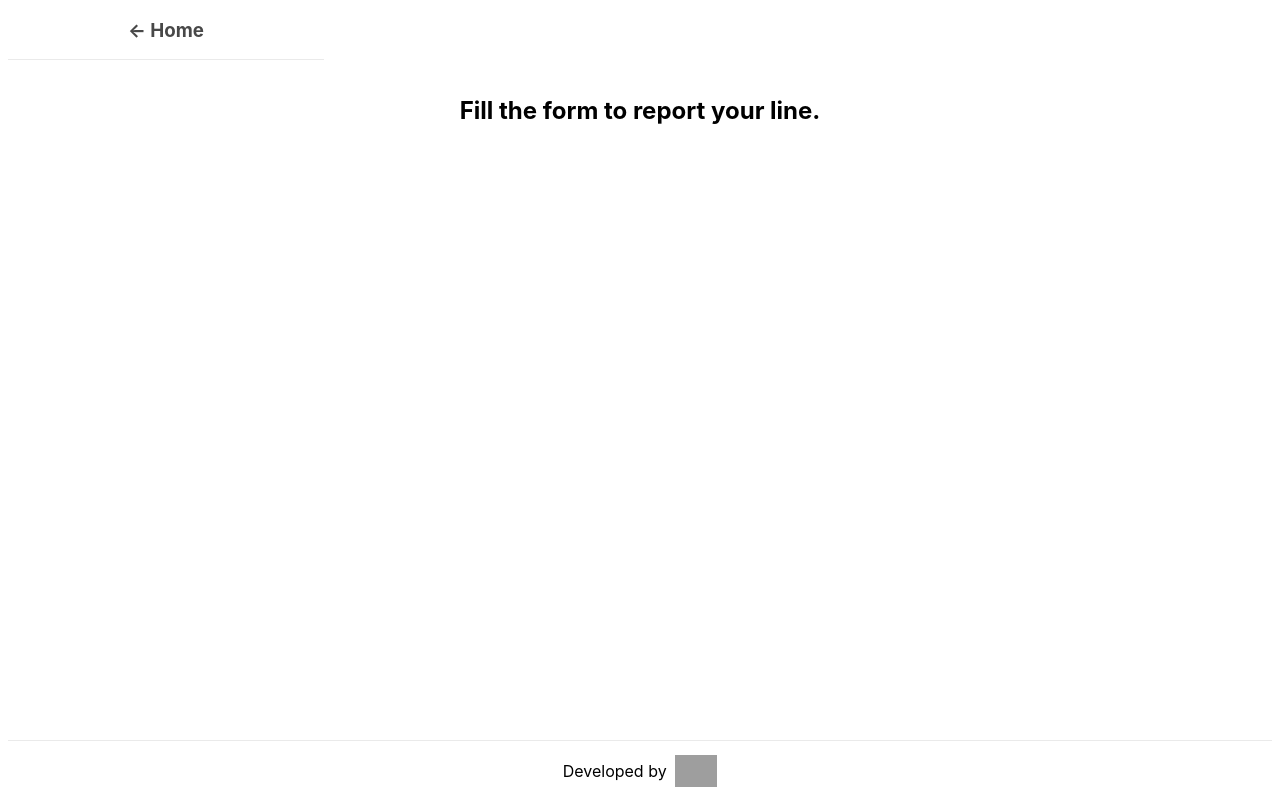
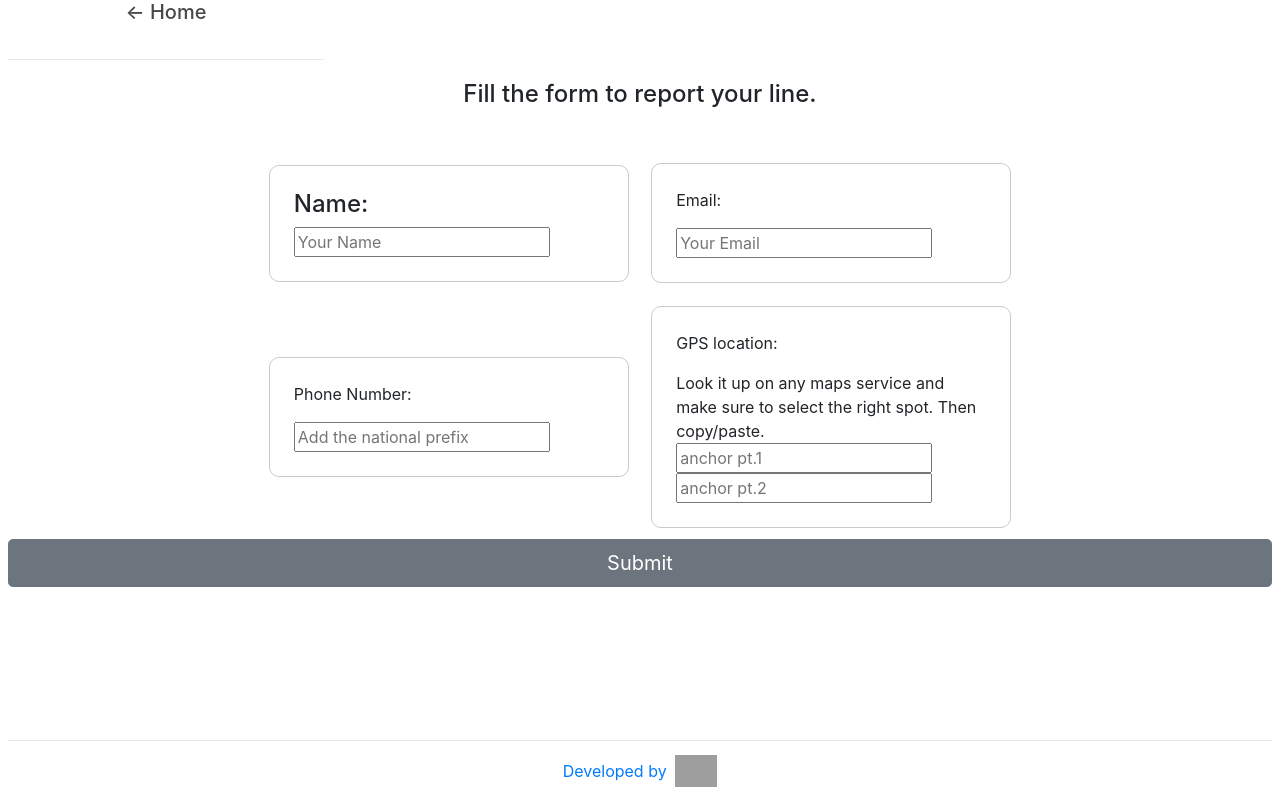
Before and after one commit to querciak/send-line-location, a Next.js app: page /posts/send-line-position in a window 1280 px wide. Built offline with nearby package versions, Linux system fonts and the light colour scheme; grey boxes are pictures that could not be loaded.

Commit message:
feat: form fields and submit button

```diff
--- a/lib/posts.js
+++ b/lib/posts.js
@@ -5,8 +5,10 @@ import matter from 'gray-matter'
 const postsDirectory = path.join(process.cwd(), 'posts')
 
 export function getSortedPostsData() {
+
   // Get file names under /posts
   const fileNames = fs.readdirSync(postsDirectory)
+
   const allPostsData = fileNames.map(fileName => {
     // Remove ".md" from file name to get id
     const id = fileName.replace(/\.md$/, '')
@@ -24,6 +26,7 @@ export function getSortedPostsData() {
       ...matterResult.data
     }
   })
+
   // Sort posts by date
   return allPostsData.sort((a, b) => {
     if (a.date < b.date) {
@@ -32,4 +35,5 @@ export function getSortedPostsData() {
       return -1
     }
   })
+
 }
--- a/pages/_app.js
+++ b/pages/_app.js
@@ -1,4 +1,5 @@
 import '../styles/globals.css'
+import 'bootstrap/dist/css/bootstrap.css'
 
 function MyApp({ Component, pageProps }) {
   return <Component {...pageProps} />
--- a/pages/index.js
+++ b/pages/index.js
@@ -10,12 +10,6 @@ export default function Home(props) {
         <title>{siteTitle}</title>
         <link rel="icon" href="/slacktn-logo.ico"/>
       </Head>
-
-      <header className={styles.header}>
-        <h3>
-          <Link href="/"><a>Home</a></Link>
-        </h3>
-      </header>
 
       <main className={styles.main}>
         <h4 className={styles.title}>
--- a/pages/posts/info-about-us.js
+++ b/pages/posts/info-about-us.js
@@ -11,9 +11,9 @@ export default function InfoAboutUs() {
             </Head>
 
             <header className={styles.header}>
-                <h3>
-                    <Link href="/"><a>&larr; Home</a></Link>
-                </h3>
+                <h5>
+                    <Link href="/"><a className={styles.aaheader}>&larr; Home</a></Link>
+                </h5>
             </header>
 
             <main className={styles.maingeneral}>
--- a/pages/posts/send-line-position.js
+++ b/pages/posts/send-line-position.js
@@ -1,6 +1,7 @@
 import styles from '../../styles/Home.module.css'
 import Head from 'next/head'
 import Link from 'next/link'
+import { Button } from 'reactstrap'
 
 export default function SendLinePosition() {
 
@@ -12,18 +13,108 @@ export default function SendLinePosition() {
             </Head>
 
             <header className={styles.header}>
-                <h3>
-                    <Link href="/"><a>&larr; Home</a></Link>
-                </h3>
+                <h5>
+                    <Link href="/"><a className={styles.aaheader}>&larr; Home</a></Link>
+                </h5>
             </header>
 
             <main className={styles.maingeneral}>
-                <h2>
+                <h2 className={styles.description}>
                     Fill the form to report your line.
                 </h2>
 
+                {/* <div
+                    className="container-fluid"
+                    style={{ backgroundColor: "#7E57C2", color: "white" }}
+                    >
+                    <div className="container">
+                        <div className="flexbox">
 
+                            <div className="row my-4">
+                            <div className="col-lg-6 mb-4">
+                                <input
+                                type="name"
+                                className="inputBox"
+                                placeholder="Your Name"
+                                />
+                            </div>
+                            <div className="col-lg-6 mb-4">
+                                <input
+                                type="email"
+                                className="inputBox"
+                                placeholder="Your Email"
+                                />
+                            </div>
+                            </div>
+                            <textarea rows = "2" className="inputBox mb-4" placeholder="Your Message" />
+                            <button className="btn btn-light mb-4 py-3">
+                            Submit
+                            </button>
+                        </div>
+                    </div>
+                </div> */}
 
+                <div className={styles.grid}>
+
+                            <div className={styles.cardsl}>
+                                <h4>Name:</h4>
+                                <input
+                                type="name"
+                                className="inputBox"
+                                placeholder="Your Name"
+                                />
+                            </div>
+
+                            <div className={styles.cardsl}>
+                                <p>Email:</p>
+                                <input
+                                type="email"
+                                className="inputBox"
+                                placeholder="Your Email"
+                                />
+                            </div>
+
+                            <div className={styles.cardsl}>
+
+                                <p>Phone Number:</p>
+
+                                <input
+                                type="text"
+                                placeholder="Add the national prefix"
+                                />
+
+                            </div>
+
+                            <div className={styles.cardsl}>
+
+                                <p>GPS location:</p>
+
+                                <h8>Look it up on any maps service and make sure to select the right spot. Then copy/paste.</h8>
+
+                                <input
+                                type="text"
+                                placeholder="anchor pt.1"
+                                />
+
+                                <input
+                                type="text"
+                                placeholder="anchor pt.2"
+                                />
+
+                            </div>
+
+                            {/* <textarea className={styles.cardsl} rows = "2" className="inputBox mb-4" placeholder="Additional Information" /> */}
+
+                </div>
+
+                {/* <button className="btn btn-light mb-4 py-3">
+                    Submit
+                </button> */}
+
+                {/* Documentation @ https://react-bootstrap.github.io/components/buttons/ */}
+                <Button variant="primary" size="lg" block>
+                    Submit
+                </Button>
 
             </main>
 
--- a/styles/Home.module.css
+++ b/styles/Home.module.css
@@ -35,10 +35,22 @@
   width: 25%;
   height: 60px;
   top: 0;
-
+  color: #484848;
   border-bottom: 1px solid #eaeaea;
   display: flex;
   justify-content: center;
+  text-decoration: none;
+}
+
+.aaheader {
+  color: #484848;
+  text-decoration: none;
+}
+
+.aaheader a:hover,
+.aaheader a:focus,
+.aaheader a:active {
+  text-decoration: none;
 }
 
 .footer {
@@ -108,7 +120,7 @@
   flex-wrap: wrap;
 
   max-width: 800px;
-  margin-top: 3rem;
+  margin-top: 2rem;
 }
 
 .card {
@@ -119,6 +131,18 @@
   color: inherit;
   text-decoration: none;
   border: 1px solid #eaeaea;
+  border-radius: 10px;
+  transition: color 0.15s ease, border-color 0.15s ease;
+}
+
+.cardsl {
+  margin: 0.7rem;
+  flex-basis: 45%;
+  padding: 1.5rem;
+  text-align: left;
+  color: inherit;
+  text-decoration: none;
+  border: 1px solid #cdc9c9;
   border-radius: 10px;
   transition: color 0.15s ease, border-color 0.15s ease;
 }
@@ -163,6 +187,14 @@
   border-color: #0e9617;
 }
 
+.cardsl:hover,
+.cardsl:focus,
+.cardsl:active {
+  color: #4b3002;
+  border-color: #0e9617;
+  border: 2px solid #0e9617;
+}
+
 .card h3 {
   margin: 0 0 1rem 0;
   font-size: 1.5rem;
@@ -170,6 +202,11 @@
 
 .card p {
   margin: 0;
+  font-size: 1.25rem;
+  line-height: 1.5;
+}
+
+.fildset {
   font-size: 1.25rem;
   line-height: 1.5;
 }
```
Also changed, not shown: package.json (+5 -3 lines), 1 other file (tests, documents, lock files or other folders).
